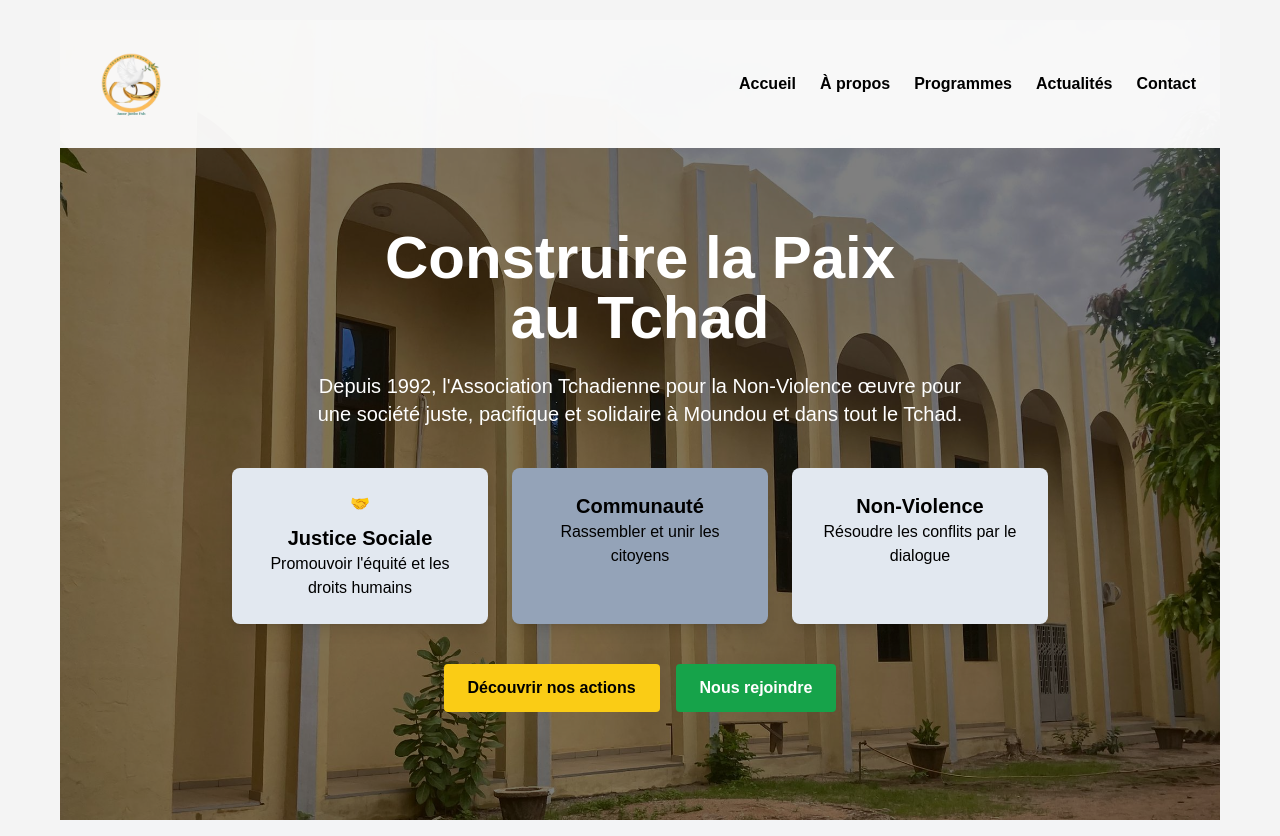
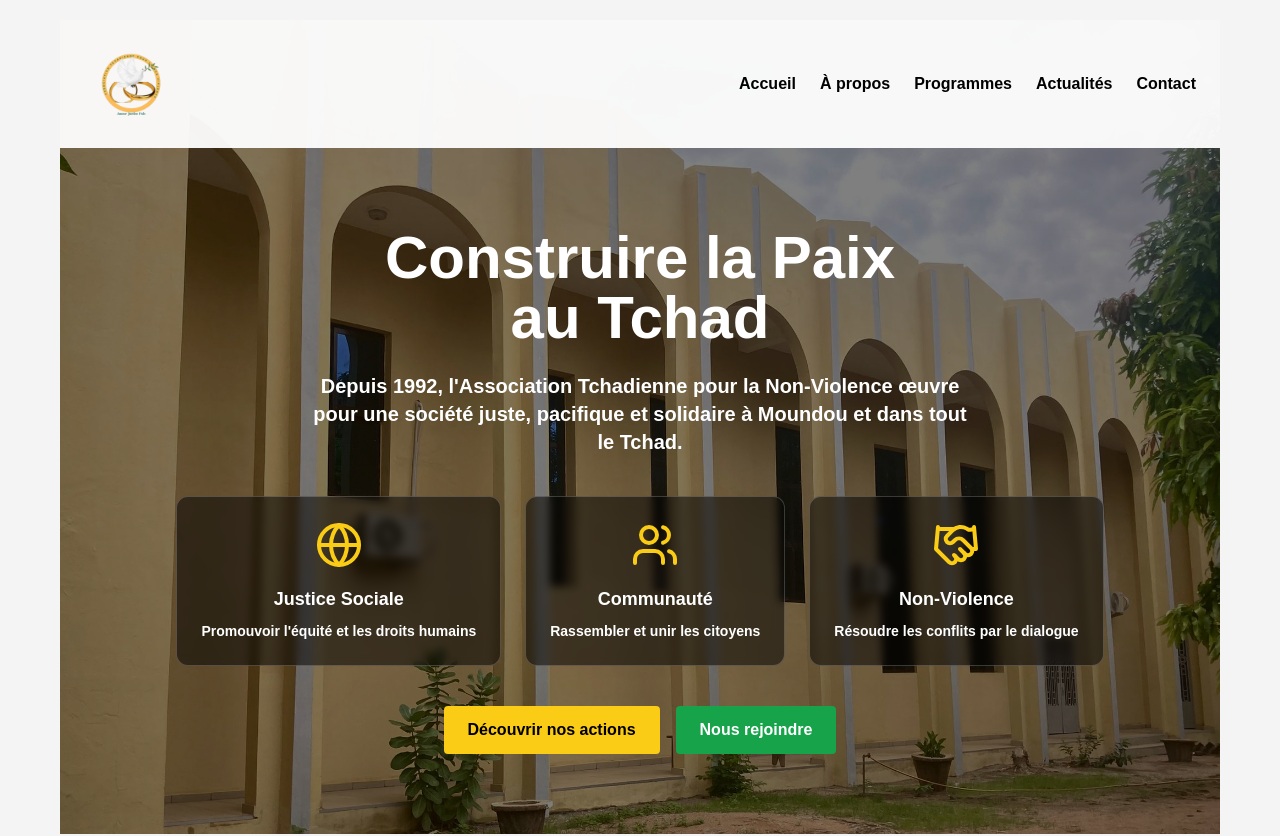
Before and after one commit to Gedeon235/ATNV, a React (Vite) app: page /about in a window 1280 px wide. Shown: the top 836 px of the page. Built offline with nearby package versions, Linux system fonts and the light colour scheme.

Commit message:
Nouvelle mise à jour

```diff
--- a/src/components/About.tsx
+++ b/src/components/About.tsx
@@ -13,13 +13,13 @@ const About = () => {
         <div className="flex flex-col md:flex-row gap-10 items-center mb-16">
           <div className="flex-1 min-w-[300px]">
             <h4 className="text-green-700 font-bold text-lg mb-2">Fondée en 1992</h4>
-            <p className="mb-4 leading-relaxed">
+            <p className="mb-4 md:text-justify leading-relaxed">
               L’Association Tchadienne pour la Non-Violence (ATNV) est née de la
               volonté de citoyens engagés de construire une société tchadienne plus
               juste et pacifique. Basée à Moundou, notre association rayonne sur tout
               le territoire national.
             </p>
-            <p className="mb-4 leading-relaxed">
+            <p className="mb-4 md:text-justify leading-relaxed">
               Nous croyons fermement que les conflits peuvent être résolus par le
               dialogue, la médiation et la compréhension mutuelle. Notre approche
               privilégie l’éducation, la sensibilisation et l’accompagnement des
--- a/src/components/Actualite.tsx
+++ b/src/components/Actualite.tsx
@@ -4,7 +4,7 @@ const Actualite = () => {
   return (
     <div className="font-sans px-5 py-10 max-w-screen-xl mx-auto">
       <h1 className="text-center text-3xl font-bold mb-2">Actualités et Événements</h1>
-      <p className="text-center text-gray-600 text-base mb-10 leading-relaxed">
+      <p className="text-center text-gray-600 text-base mb-10 leading-relaxed md:text-justify">
         Suivez nos dernières actions et événements pour la promotion de<br />
         la paix au Tchad
       </p>
@@ -23,7 +23,7 @@ const Actualite = () => {
             <span className="text-xs text-gray-500">📅 15 Décembre 2024</span>
           </div>
           <h2 className="text-xl font-bold mb-2">Atelier de Formation sur la Médiation Communautaire</h2>
-          <p className="text-sm text-gray-700 mb-4">
+          <p className="text-sm text-gray-700 mb-4 md:text-justify">
             Formation de 30 nouveaux médiateurs communautaires dans la région du Logone Oriental pour renforcer la cohésion sociale.
           </p>
           <Link to="/actualite/1" className="text-green-700 font-semibold text-sm">Lire la suite →</Link>
--- a/src/components/Header.tsx
+++ b/src/components/Header.tsx
@@ -1,4 +1,5 @@
 import { Link } from "react-router-dom";
+import {Globe, Users, Handshake} from "lucide-react"
 import { FiMenu } from "react-icons/fi";
 import logo from "../assets/logo.png"; // corrige le chemin selon ton arborescence
 import bgImage from "../assets/image.jpeg";
@@ -30,25 +31,28 @@ const Header = () => {
           <h1 className="text-4xl md:text-6xl font-bold text-white">
             Construire la Paix <br /> au Tchad
           </h1>
-          <p className="text-lg md:text-xl mt-6 max-w-2xl text-white">
+          <p className="text-lg font-semibold md:text-xl mt-6 max-w-2xl text-white">
             Depuis 1992, l'Association Tchadienne pour la Non-Violence œuvre pour une
             société juste, pacifique et solidaire à Moundou et dans tout le Tchad.
           </p>
 
           <div className="flex flex-wrap justify-center gap-6 mt-10">
-            <div className="bg-slate-200 p-6 rounded-lg w-64 text-black text-center shadow-lg">
-              🤝
-              <h3 className="text-xl font-semibold mt-2">Justice Sociale</h3>
-              <p>Promouvoir l'équité et les droits humains</p>
-            </div>
-            <div className="bg-slate-400 p-6 rounded-lg w-64 text-black text-center shadow-lg">
-              <h3 className="text-xl font-semibold">Communauté</h3>
-              <p>Rassembler et unir les citoyens</p>
-            </div>
-            <div className="bg-slate-200 p-6 rounded-lg w-64 text-black text-center shadow-lg">
-              <h3 className="text-xl font-semibold">Non-Violence</h3>
-              <p>Résoudre les conflits par le dialogue</p>
-            </div>
+            <div className="flex flex-col items-center p-6 bg-black/50 backdrop-blur-sm rounded-xl border border-white/20 hover:bg-white/20 transition-all duration-300">
+              <Globe className="w-12 h-12 mb-4 text-yellow-400" />
+              <h3 className="text-lg font-semibold mb-2">Justice Sociale</h3>
+              <p className="text-sm font-bold text-white-200">Promouvoir l'équité et les droits humains</p>
+          </div>
+
+          <div className="flex flex-col items-center p-6 bg-black/50  backdrop-blur-sm rounded-xl border border-white/20 hover:bg-white/20 transition-all duration-300">
+            <Users className="w-12 h-12 mb-4 text-yellow-400" />
+            <h3 className="text-lg font-semibold mb-2">Communauté</h3>
+            <p className="text-sm font-bold text-white-200">Rassembler et unir les citoyens</p>
+          </div>
+            <div className="flex flex-col items-center p-6 bg-black/50 backdrop-blur-sm rounded-xl border border-white/20 hover:bg-white/20 transition-all duration-300">
+            <Handshake className="w-12 h-12 mb-4 text-yellow-400" />
+            <h3 className="text-lg font-semibold mb-2">Non-Violence</h3>
+            <p className="text-sm font-bold text-white-200">Résoudre les conflits par le dialogue</p>
+          </div>
           </div>
 
           <div className="flex flex-wrap justify-center gap-4 mt-10">
--- a/src/components/Programme.tsx
+++ b/src/components/Programme.tsx
@@ -94,7 +94,7 @@ const styles: { [key: string]: React.CSSProperties } = {
     borderRadius: "10px",
     boxShadow: "0 4px 10px rgba(0,0,0,0.05)",
     padding: "20px",
-    textAlign: "left",
+    textAlign: "justify",
     display: "flex",
     flexDirection: "column",
     justifyContent: "space-between",
```
Also changed, not shown: src/components/About.css (deleted, +0 -112 lines), src/components/Actualite.css (deleted, +0 -224 lines).
